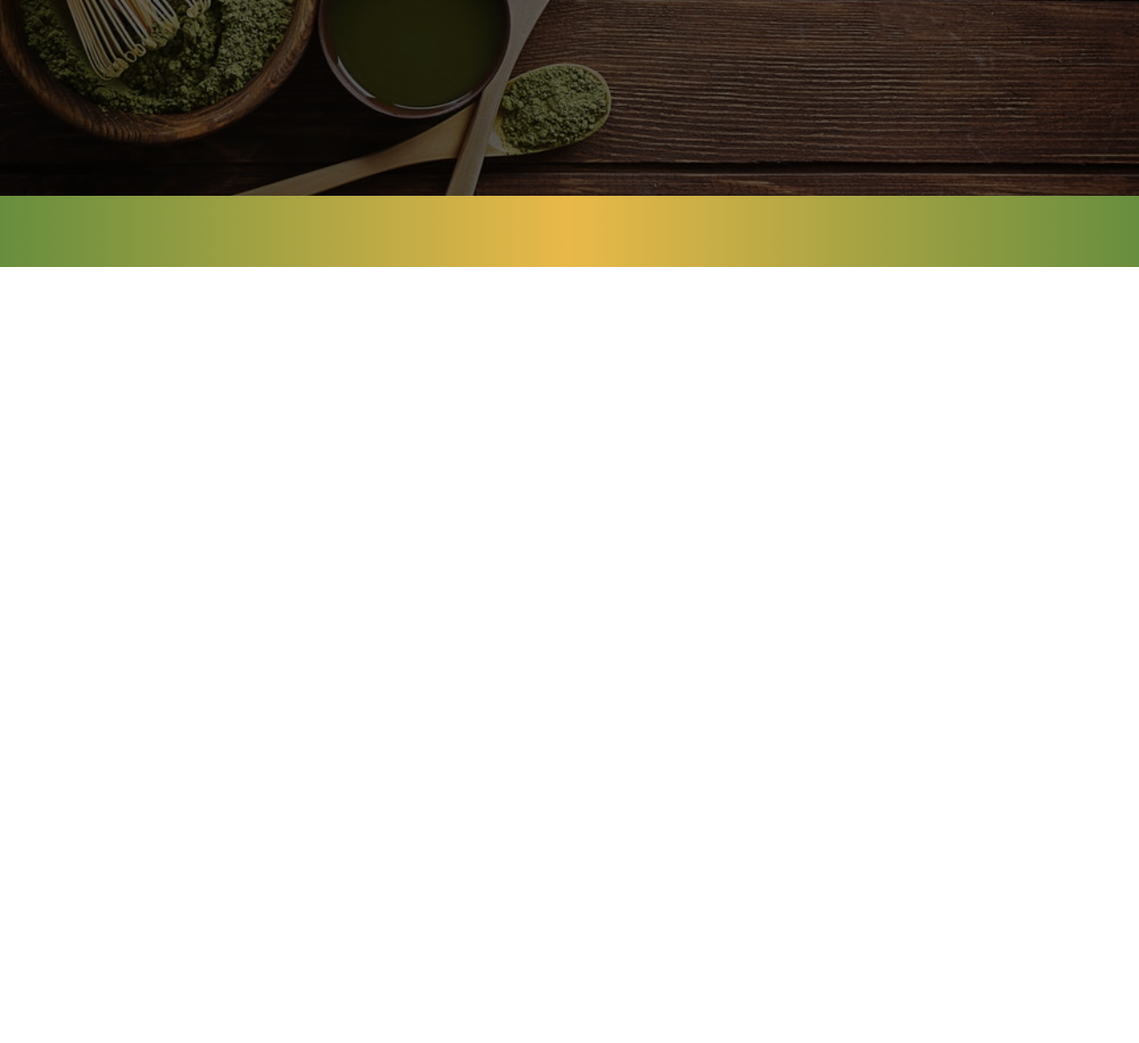
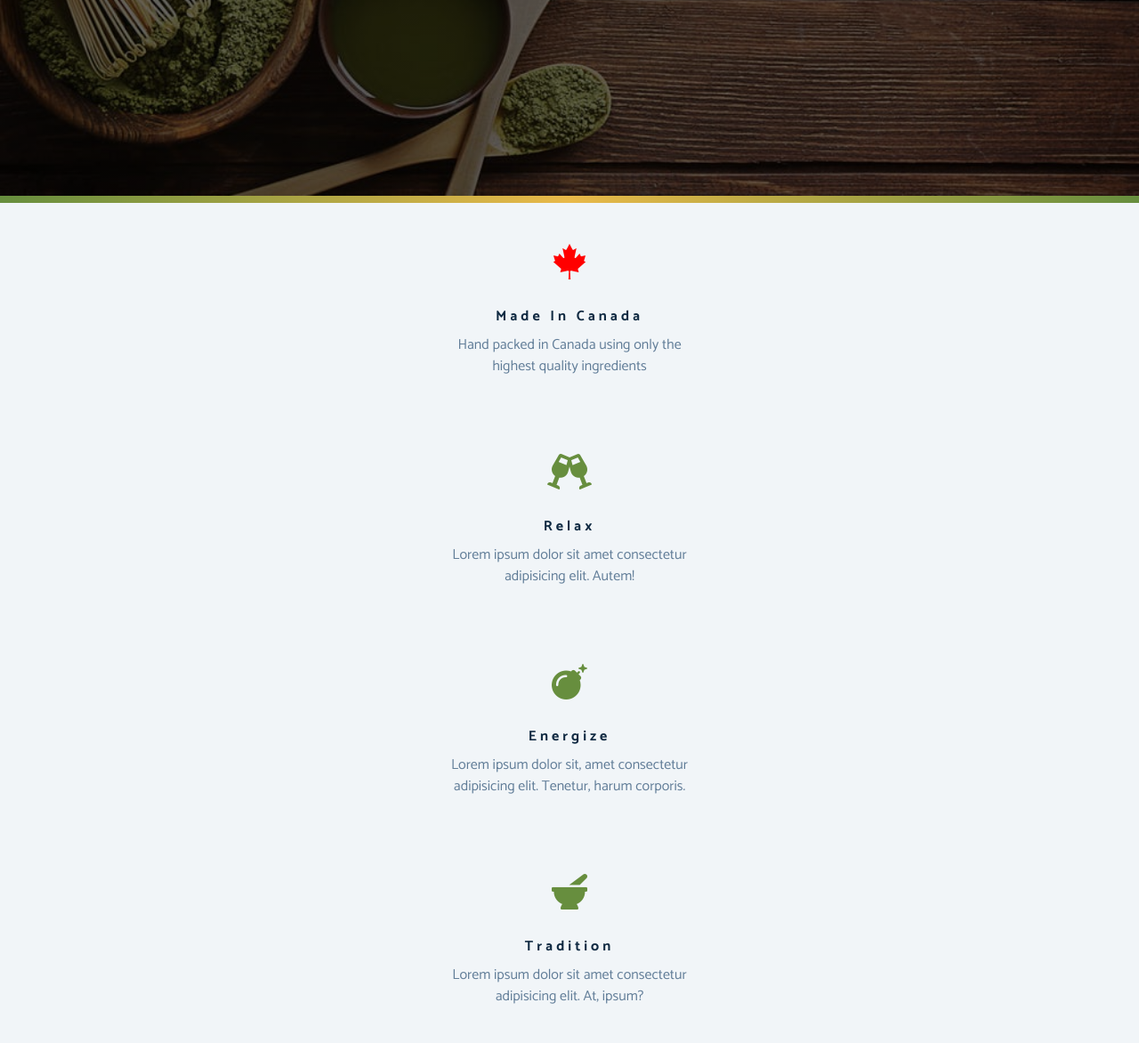
Before and after one commit to gaganssingh/tea-addict-htmlcss-project, a plain HTML site: page index.html in a window 1280 px wide. Shown: the part 580-1752 px from the top of the page at 89% size. Before the commit the page ends 880 px from the top, so only its background shows below. Drawn offline with Linux system fonts and the light colour scheme; a web font is replaced by a local one.

Commit message:
Added skills section and default styling

```diff
--- a/css/styles.css
+++ b/css/styles.css
@@ -47,7 +47,7 @@
 ==================================
 */
 .content-divider {
-  height: 5rem;
+  height: 0.5rem;
   background: linear-gradient(
     to left,
     var(--clr-primary),
@@ -55,6 +55,49 @@
     var(--clr-primary)
   );
 }
+
+/*
+==================================
+            SKILLS
+==================================
+*/
+.skills {
+  background-color: var(--clr-gray-10);
+}
+
+.skill {
+  padding: 2.5rem 0;
+  text-align: center;
+  transition: var(--transition);
+}
+
+.skill-icon {
+  font-size: 2.5rem;
+  margin-bottom: 1.25rem;
+  transition: var(--transition);
+  display: block;
+  color: var(--clr-primary);
+}
+
+.skill-icon__canada {
+  color: #ff0000;
+}
+
+.skill-text {
+  color: var(--clr-gray-5);
+  max-width: 17rem;
+  margin: 0 auto;
+}
+
+.skill:hover {
+  background: var(--clr-white);
+  box-shadow: 0 2px var(--clr-primary);
+}
+
+.skill:hover .skill-icon {
+  transform: translateY(-5px);
+}
+
 /*  */
 /*  */
 /*  */
--- a/index.html
+++ b/index.html
@@ -5,6 +5,14 @@
     <meta name="viewport" content="width=device-width, initial-scale=1.0" />
     <meta http-equiv="X-UA-Compatible" content="ie=edge" />
     <title>Home | Tea Addicts</title>
+    <!-- FONT AWESOME -->
+    <link
+      rel="stylesheet"
+      href="https://cdnjs.cloudflare.com/ajax/libs/font-awesome/6.0.0-beta2/css/all.min.css"
+      integrity="sha512-YWzhKL2whUzgiheMoBFwW8CKV4qpHQAEuvilg9FAn5VJUDwKZZxkJNuGM4XkWuk94WCrrwslk8yWNGmY1EduTA=="
+      crossorigin="anonymous"
+      referrerpolicy="no-referrer"
+    />
     <!-- CUSTOM CSS -->
     <link rel="stylesheet" href="css/resets-globals.css" />
     <link rel="stylesheet" href="./css/styles.css" />
@@ -35,6 +43,53 @@
     <div class="content-divider"></div>
 
     <!-- --------------------------
+                SKILLS
+    -------------------------- -->
+    <section class="skills clearfix">
+      <!-- SKILL 1 -->
+      <article class="skill">
+        <span class="skill-icon skill-icon__canada">
+          <i class="fab fa-canadian-maple-leaf"></i>
+        </span>
+        <h4 class="skill-title">Made in Canada</h4>
+        <p class="skill-text">
+          Hand packed in Canada using only the highest quality ingredients
+        </p>
+      </article>
+      <!-- SKILL 2 -->
+      <article class="skill">
+        <span class="skill-icon">
+          <i class="fas fa-glass-cheers"></i>
+        </span>
+        <h4 class="skill-title">Relax</h4>
+        <p class="skill-text">
+          Lorem ipsum dolor sit amet consectetur adipisicing elit. Autem!
+        </p>
+      </article>
+      <!-- SKILL 3 -->
+      <article class="skill">
+        <span class="skill-icon">
+          <i class="fas fa-bomb"></i>
+        </span>
+        <h4 class="skill-title">Energize</h4>
+        <p class="skill-text">
+          Lorem ipsum dolor sit, amet consectetur adipisicing elit. Tenetur,
+          harum corporis.
+        </p>
+      </article>
+      <!-- SKILL 4 -->
+      <article class="skill">
+        <span class="skill-icon">
+          <i class="fas fa-mortar-pestle"></i>
+        </span>
+        <h4 class="skill-title">Tradition</h4>
+        <p class="skill-text">
+          Lorem ipsum dolor sit amet consectetur adipisicing elit. At, ipsum?
+        </p>
+      </article>
+    </section>
+
+    <!-- --------------------------
 
     -------------------------- -->
   </body>
```
